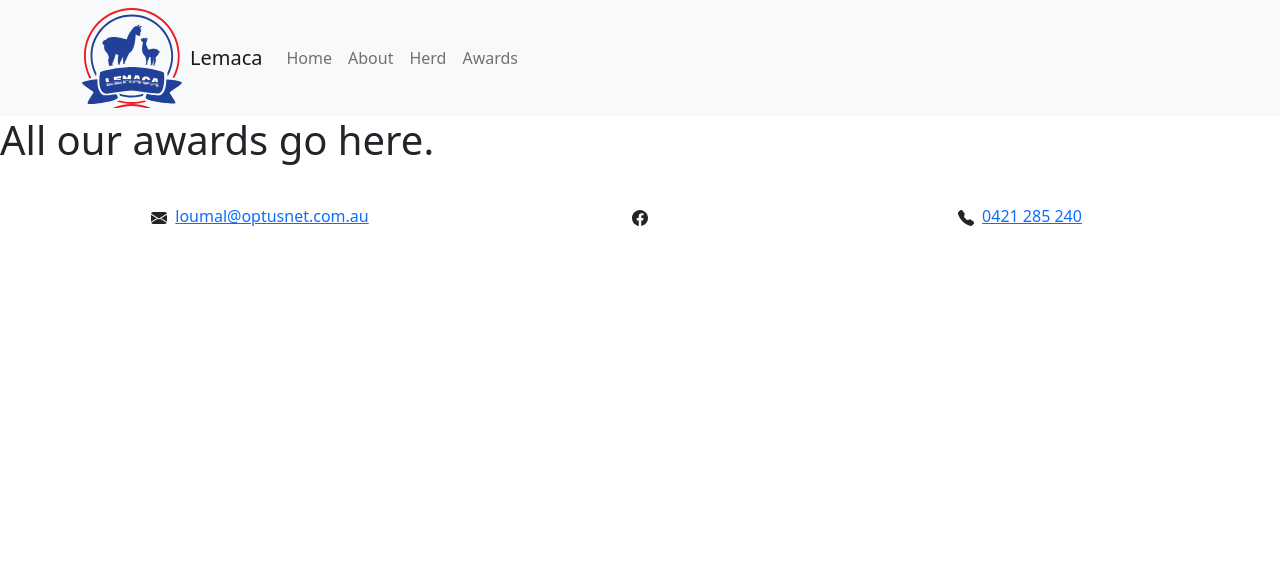
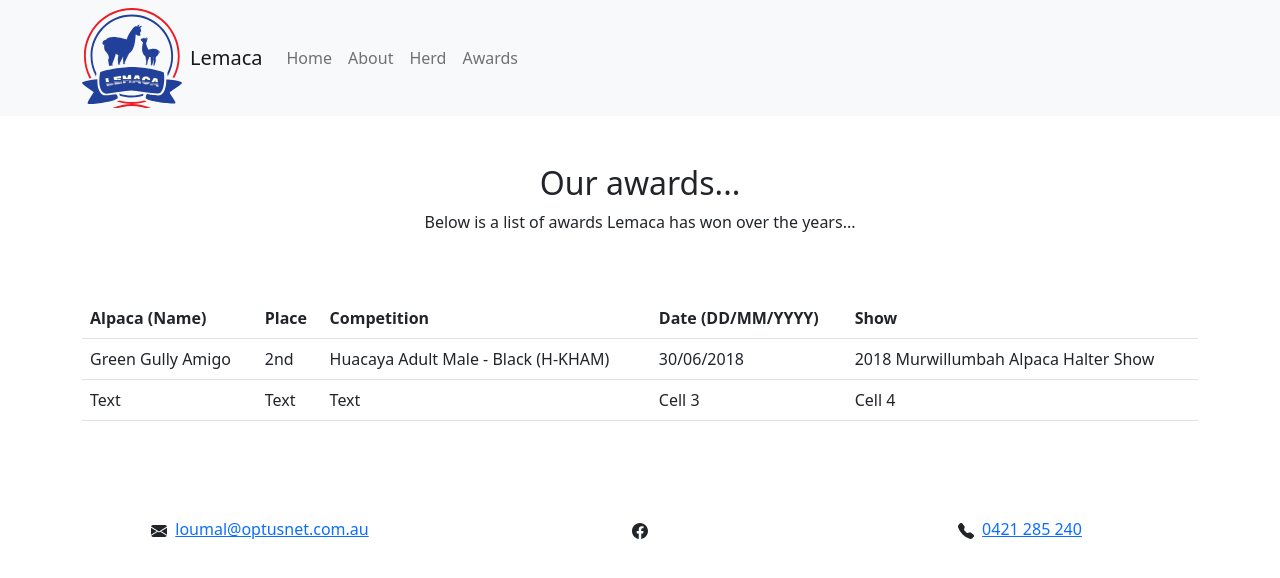
Before and after one commit to DeadPixelz01/lemaca-web, a React (Create React App) app: page /awards in a window 1280 px wide. Shown: the top 578 px of the page. Built offline with nearby package versions, Linux system fonts and the light colour scheme.

Commit message:
initial design for rest of the pages finished

```diff
--- a/src/About.js
+++ b/src/About.js
@@ -3,10 +3,39 @@ import './App.css';
 
 const About = () => {
   return (
-    <div>
-      <h1>
-      This is the about page.
-      </h1>
+<div className="container py-4 py-xl-5">
+        <div className="row row-cols-1 row-cols-md-2">
+            <div className="col">
+                <div className="carousel slide" data-bs-ride="false" id="carousel-1">
+                    <div className="carousel-inner">
+                        <div className="carousel-item active"><img className="w-100 d-block" src={'https://cdn.bootstrapstudio.io/placeholders/1400x800.png'} alt="Slide Image" width="636" height="390" /></div>
+                        <div className="carousel-item"><img className="w-100 d-block" src={'https://cdn.bootstrapstudio.io/placeholders/1400x800.png'} alt="Slide Image" /></div>
+                        <div className="carousel-item"><img className="w-100 d-block" src={'https://cdn.bootstrapstudio.io/placeholders/1400x800.png'} alt="Slide Image" /></div>
+                    </div>
+                    <div><a className="carousel-control-prev" href="#carousel-1" role="button" data-bs-slide="prev"><span className="carousel-control-prev-icon"></span><span className="visually-hidden">Previous</span></a><a className="carousel-control-next" href="#carousel-1" role="button" data-bs-slide="next"><span className="carousel-control-next-icon"></span><span className="visually-hidden">Next</span></a></div>
+                    <ol className="carousel-indicators">
+                        <li data-bs-target="#carousel-1" data-bs-slide-to="0" className="active"></li>
+                        <li data-bs-target="#carousel-1" data-bs-slide-to="1"></li>
+                        <li data-bs-target="#carousel-1" data-bs-slide-to="2"></li>
+                    </ol>
+                </div>
+            </div>
+            <div className="col d-flex flex-column justify-content-center p-4">
+                <div className="text-center text-md-start d-flex flex-column align-items-center align-items-md-start mb-5">
+                    <div className="bs-icon-md bs-icon-rounded bs-icon-primary d-flex flex-shrink-0 justify-content-center align-items-center d-inline-block mb-3 bs-icon"><svg xmlns="http://www.w3.org/2000/svg" width="1em" height="1em" fill="currentColor" viewBox="0 0 16 16" className="bi bi-bell">
+                            <path d="M8 16a2 2 0 0 0 2-2H6a2 2 0 0 0 2 2zM8 1.918l-.797.161A4.002 4.002 0 0 0 4 6c0 .628-.134 2.197-.459 3.742-.16.767-.376 1.566-.663 2.258h10.244c-.287-.692-.502-1.49-.663-2.258C12.134 8.197 12 6.628 12 6a4.002 4.002 0 0 0-3.203-3.92L8 1.917zM14.22 12c.223.447.481.801.78 1H1c.299-.199.557-.553.78-1C2.68 10.2 3 6.88 3 6c0-2.42 1.72-4.44 4.005-4.901a1 1 0 1 1 1.99 0A5.002 5.002 0 0 1 13 6c0 .88.32 4.2 1.22 6z"></path>
+                        </svg></div>
+                    <div>
+                        <h4>Title</h4>
+                        <p>Erat netus est hendrerit, nullam et quis ad cras porttitor iaculis. Bibendum vulputate cras aenean.</p><a href="#">Learn More&nbsp;<svg xmlns="http://www.w3.org/2000/svg" width="1em" height="1em" fill="currentColor" viewBox="0 0 16 16" className="bi bi-arrow-right">
+                                <path fill-rule="evenodd" d="M1 8a.5.5 0 0 1 .5-.5h11.793l-3.147-3.146a.5.5 0 0 1 .708-.708l4 4a.5.5 0 0 1 0 .708l-4 4a.5.5 0 0 1-.708-.708L13.293 8.5H1.5A.5.5 0 0 1 1 8z"></path>
+                            </svg></a>
+                    </div>
+                </div>
+                <div className="text-center text-md-start d-flex flex-column align-items-center align-items-md-start mb-5"></div>
+                <div className="text-center text-md-start d-flex flex-column align-items-center align-items-md-start"></div>
+            </div>
+        </div>
     </div>
   );
 };
--- a/src/Awards.js
+++ b/src/Awards.js
@@ -3,10 +3,42 @@ import './App.css';
 
 const Awards = () => {
   return (
-    <div>
-      <h1>
-      All our awards go here.
-      </h1>
+<div className="container py-4 py-xl-5">
+        <div className="row mb-5">
+            <div className="col-md-8 col-xl-6 text-center mx-auto">
+                <h2>Our awards...</h2>
+                <p>Below is a list of awards Lemaca has won over the years...</p>
+            </div>
+        </div>
+        <div className="table-responsive">
+            <table className="table">
+                <thead>
+                    <tr>
+                        <th>Alpaca (Name)</th>
+                        <th>Place</th>
+                        <th>Competition</th>
+                        <th>Date (DD/MM/YYYY)</th>
+                        <th>Show</th>
+                    </tr>
+                </thead>
+                <tbody>
+                    <tr>
+                        <td>Green Gully Amigo</td>
+                        <td>2nd</td>
+                        <td>Huacaya Adult Male - Black (H-KHAM)</td>
+                        <td>30/06/2018</td>
+                        <td>2018 Murwillumbah Alpaca Halter Show</td>
+                    </tr>
+                    <tr>
+                        <td>Text</td>
+                        <td>Text</td>
+                        <td>Text</td>
+                        <td>Cell 3</td>
+                        <td>Cell 4</td>
+                    </tr>
+                </tbody>
+            </table>
+        </div>
     </div>
   );
 };
--- a/src/Herd.js
+++ b/src/Herd.js
@@ -3,11 +3,52 @@ import './App.css';
 
 const Herd = () => {
   return (
-    <div>
-      <h1>
-      Herd info page.
-      </h1>
+    <div className="container py-4 py-xl-5">
+    <div className="row mb-5">
+      <div className="col-md-8 col-xl-6 text-center mx-auto">
+        <h2>Our alpacas...</h2>
+        <p>Below is a list of our alpacas</p>
+      </div>
     </div>
+    <div className="row gy-4 row-cols-1 row-cols-md-2 row-cols-xl-3">
+      <div className="col">
+        <div className="card">
+          <img className="card-img-top w-100 d-block fit-cover" styles={{height: '200px'}} src={'https://cdn.bootstrapstudio.io/placeholders/1400x800.png'} />
+          <div className="card-body p-4">
+            <h4 className="card-title">Alpaca 1</h4>
+            <p className="card-text">Nullam id dolor id nibh ultricies vehicula ut id elit. Cras justo odio, dapibus ac facilisis in, egestas eget quam. Donec id elit non mi porta gravida at eget metus.</p>
+          </div>
+        </div>
+      </div>
+      <div className="col">
+        <div className="card">
+          <img className="card-img-top w-100 d-block fit-cover" styles={{height: '200px'}} src={'https://cdn.bootstrapstudio.io/placeholders/1400x800.png'} />
+          <div className="card-body p-4">
+            <h4 className="card-title">Alpaca 2</h4>
+            <p className="card-text">Nullam id dolor id nibh ultricies vehicula ut id elit. Cras justo odio, dapibus ac facilisis in, egestas eget quam. Donec id elit non mi porta gravida at eget metus.</p>
+          </div>
+        </div>
+      </div>
+      <div className="col">
+        <div className="card">
+          <img className="card-img-top w-100 d-block fit-cover" styles={{height: '200px'}} src={'https://cdn.bootstrapstudio.io/placeholders/1400x800.png'} />
+          <div className="card-body p-4">
+            <h4 className="card-title">Alpaca 3</h4>
+            <p className="card-text">Nullam id dolor id nibh ultricies vehicula ut id elit. Cras justo odio, dapibus ac facilisis in, egestas eget quam. Donec id elit non mi porta gravida at eget metus.</p>
+          </div>
+        </div>
+      </div>
+      <div className="col">
+        <div className="card">
+          <img className="card-img-top w-100 d-block fit-cover" styles={{height: '200px'}} src={'https://cdn.bootstrapstudio.io/placeholders/1400x800.png'} />
+          <div className="card-body p-4">
+            <h4 className="card-title">Alpaca 4</h4>
+            <p className="card-text">Nullam id dolor id nibh ultricies vehicula ut id elit. Cras justo odio, dapibus ac facilisis in, egestas eget quam. Donec id elit non mi porta gravida at eget metus.</p>
+          </div>
+        </div>
+      </div>
+    </div>
+  </div>
   );
 };
 
```
